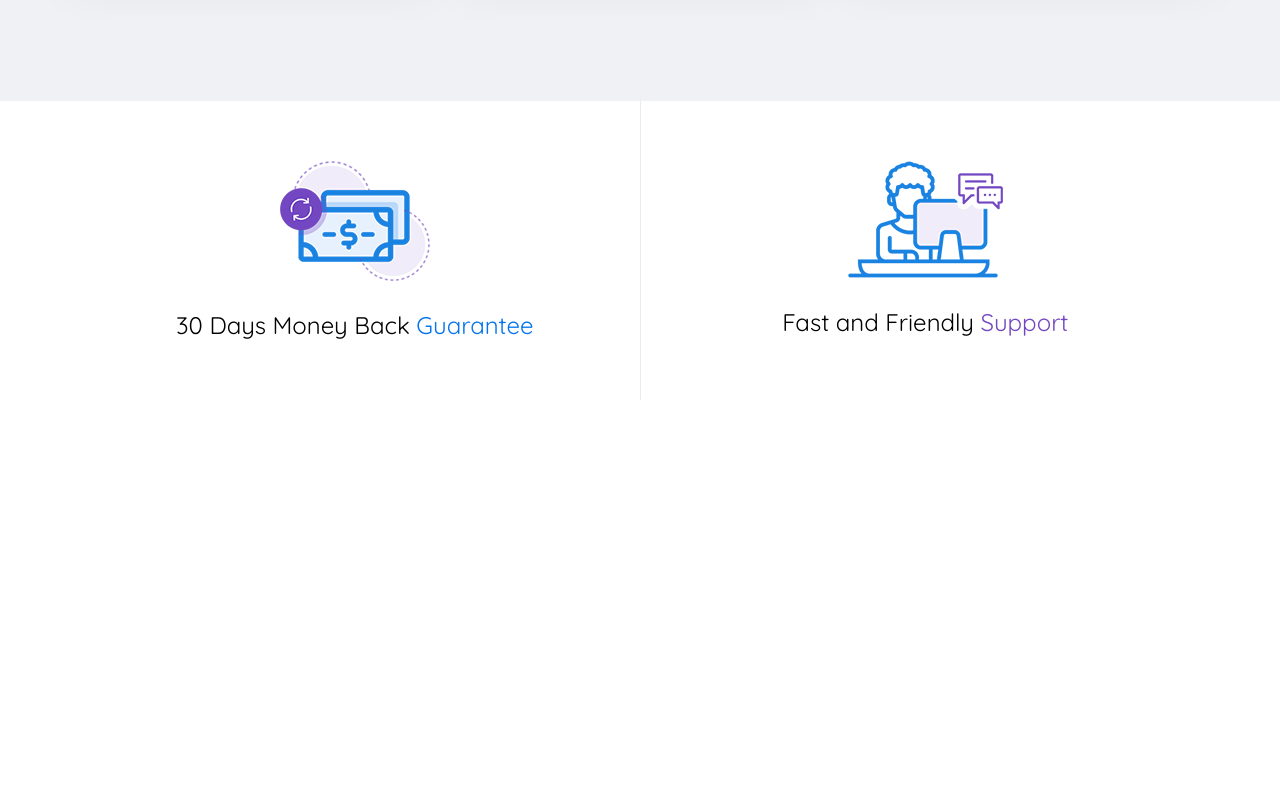
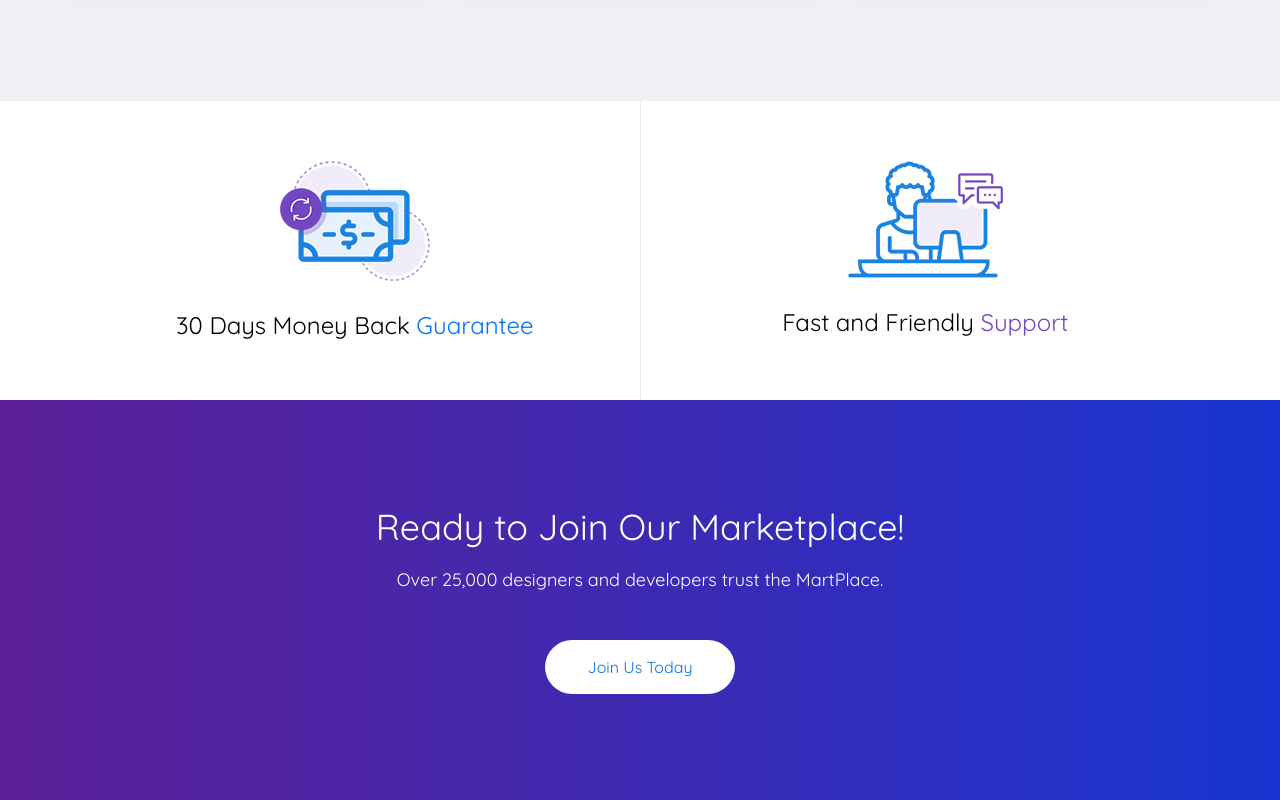
Before and after one commit to ku13shov/martplace, a website: page app/index.html in a window 1280 px wide. Shown: the part 9123-9923 px from the top of the page. Before the commit the page ends 9523 px from the top, so only its background shows below. Drawn offline with nearby package versions, Linux system fonts and the light colour scheme; files whose address does not match are found by name.

Commit message:
added join-us section

```diff
--- a/app/index.html
+++ b/app/index.html
@@ -1233,7 +1233,19 @@
     </div>
   </section>
 
-
+  <section class="join-us">
+    <div class="container">
+      <div class="join-us__inner">
+        <div class="join-us__inner-title">
+          Ready to Join Our Marketplace!
+        </div>
+        <div class="join-us__inner-suptitle">
+          Over 25,000 designers and developers trust the MartPlace.
+        </div>
+        <a href="#">Join Us Today</a>
+      </div>
+    </div>
+  </section>
 
 
 
--- a/app/scss/style.scss
+++ b/app/scss/style.scss
@@ -1076,6 +1076,40 @@
 // END WARRANTY
 // ===================================================
 
+// START JOIN US
+// ===================================================
+.join-us{
+  background-image: url(../images/join-us/bg.png);
+  background-repeat: no-repeat;
+  background-position: center;
+  background-size: cover;
+  width: 100%;
+  min-height: 400px;
+  display: flex;
+  align-items: center;
+}
+.join-us__inner{
+  text-align: center;
+  color: #fff;
+  &-title{
+    font-size: 36px;
+    line-height: 40px;
+    margin-bottom: 18px;
+  }
+  &-suptitle{
+    font-size: 18px;
+    margin-bottom: 45px;
+  }
+  a{
+    color: $btn;
+    background-color: #fff;
+    width: 190px;
+    padding: 12px 0;
+    border-radius: 30px;
+  }
+}
+// END JOIN US
+// ===================================================
 
 
 @import 'media';
```
Also changed, not shown: app/css/style.min.css, app/images/join-us/bg.png (added).
